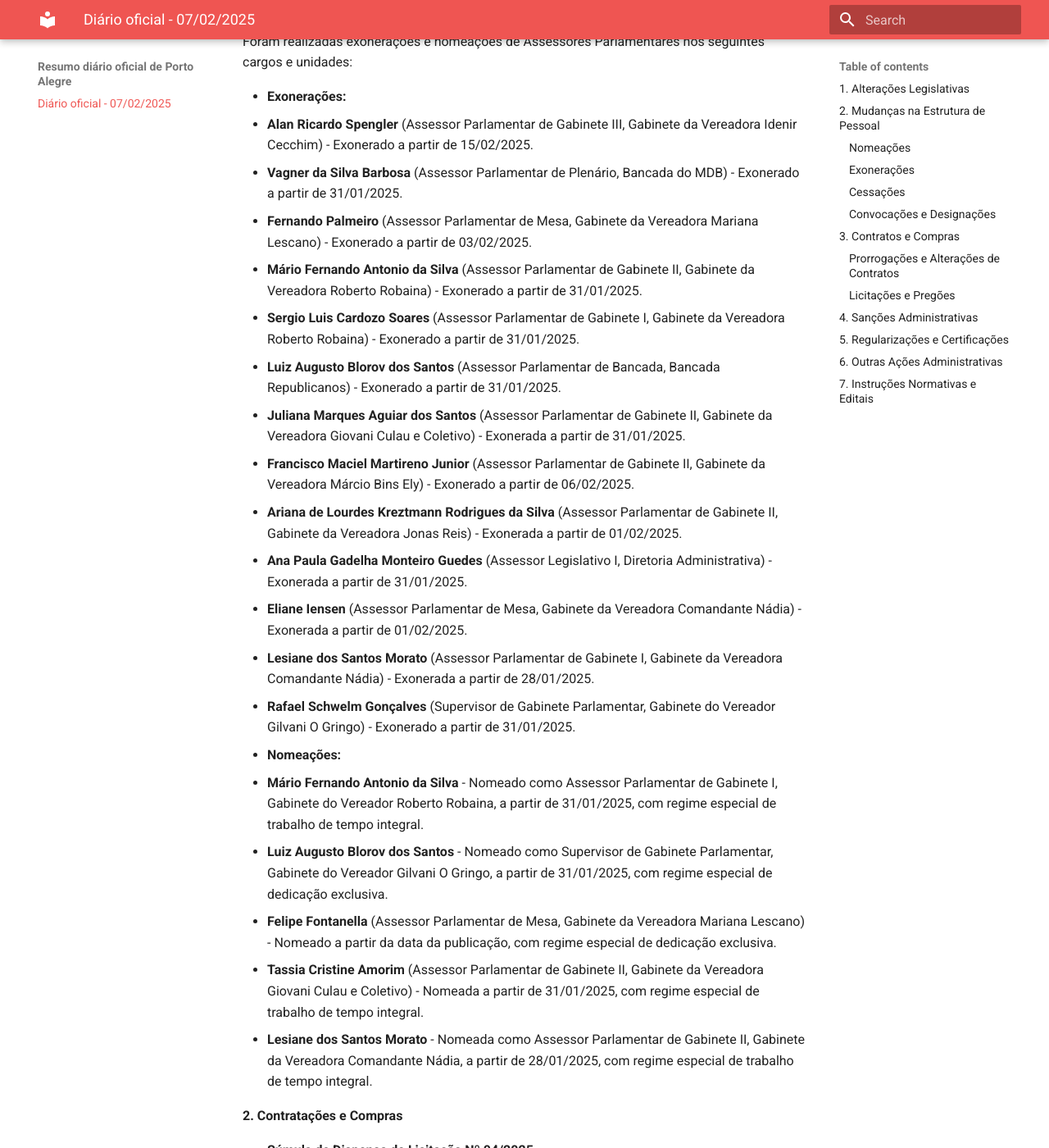
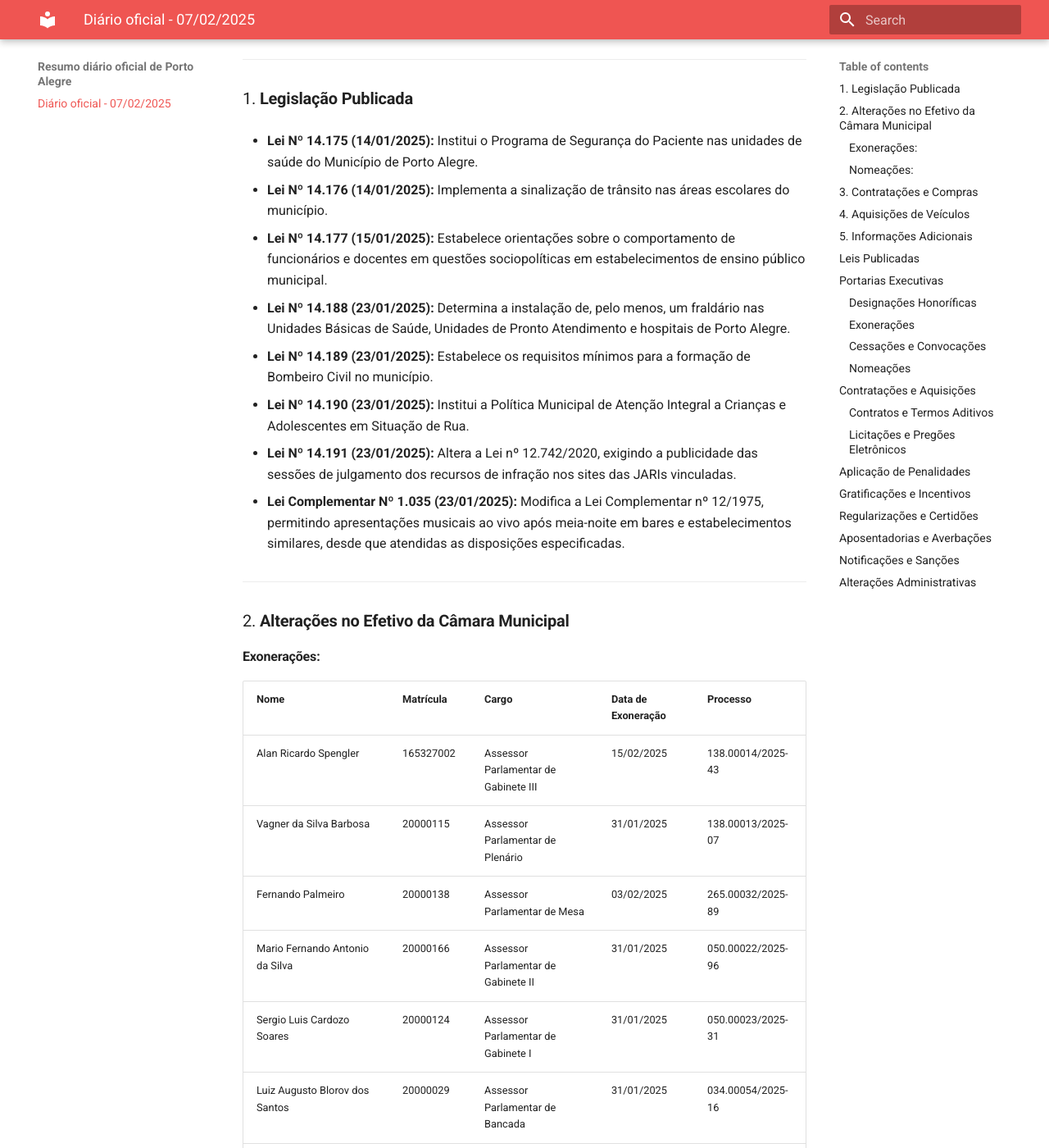
Before and after one commit to pcbr-ti-poa/resumo-diario-oficial, an MkDocs documentation site: the page built from docs/2025-02-07.md, in a window 1280 px wide and 1400 px high, scrolled down 225 px. Shown: the whole window at 82% size. Built offline with MkDocs 1.6.1 and Material for MkDocs 9.7.7, drawn with Linux system fonts in a browser that asks for light colours; some of the changed text lies outside the part shown.

Commit message:
fixing merge

```diff
--- a/docs/2025-02-07.md
+++ b/docs/2025-02-07.md
@@ -1,169 +1,263 @@
-**Resumo do Diário Oficial da Prefeitura de Porto Alegre - Edição 7452 (07/02/2025)**
+**Resumo do Diário Oficial da Prefeitura de Porto Alegre - Ano XXIX, Edição 7452**
 
-**1. Alterações no Quadro de Pessoal da Câmara Municipal de Porto Alegre**
-
-Foram realizadas exonerações e nomeações de Assessores Parlamentares nos seguintes cargos e unidades:
-
-- **Exonerações:**
-  - **Alan Ricardo Spengler** (Assessor Parlamentar de Gabinete III, Gabinete da Vereadora Idenir Cecchim) - Exonerado a partir de 15/02/2025.
-  - **Vagner da Silva Barbosa** (Assessor Parlamentar de Plenário, Bancada do MDB) - Exonerado a partir de 31/01/2025.
-  - **Fernando Palmeiro** (Assessor Parlamentar de Mesa, Gabinete da Vereadora Mariana Lescano) - Exonerado a partir de 03/02/2025.
-  - **Mário Fernando Antonio da Silva** (Assessor Parlamentar de Gabinete II, Gabinete da Vereadora Roberto Robaina) - Exonerado a partir de 31/01/2025.
-  - **Sergio Luis Cardozo Soares** (Assessor Parlamentar de Gabinete I, Gabinete da Vereadora Roberto Robaina) - Exonerado a partir de 31/01/2025.
-  - **Luiz Augusto Blorov dos Santos** (Assessor Parlamentar de Bancada, Bancada Republicanos) - Exonerado a partir de 31/01/2025.
-  - **Juliana Marques Aguiar dos Santos** (Assessor Parlamentar de Gabinete II, Gabinete da Vereadora Giovani Culau e Coletivo) - Exonerada a partir de 31/01/2025.
-  - **Francisco Maciel Martireno Junior** (Assessor Parlamentar de Gabinete II, Gabinete da Vereadora Márcio Bins Ely) - Exonerado a partir de 06/02/2025.
-  - **Ariana de Lourdes Kreztmann Rodrigues da Silva** (Assessor Parlamentar de Gabinete II, Gabinete da Vereadora Jonas Reis) - Exonerada a partir de 01/02/2025.
-  - **Ana Paula Gadelha Monteiro Guedes** (Assessor Legislativo I, Diretoria Administrativa) - Exonerada a partir de 31/01/2025.
-  - **Eliane Iensen** (Assessor Parlamentar de Mesa, Gabinete da Vereadora Comandante Nádia) - Exonerada a partir de 01/02/2025.
-  - **Lesiane dos Santos Morato** (Assessor Parlamentar de Gabinete I, Gabinete da Vereadora Comandante Nádia) - Exonerada a partir de 28/01/2025.
-  - **Rafael Schwelm Gonçalves** (Supervisor de Gabinete Parlamentar, Gabinete do Vereador Gilvani O Gringo) - Exonerado a partir de 31/01/2025.
-
-- **Nomeações:**
-  - **Mário Fernando Antonio da Silva** - Nomeado como Assessor Parlamentar de Gabinete I, Gabinete do Vereador Roberto Robaina, a partir de 31/01/2025, com regime especial de trabalho de tempo integral.
-  - **Luiz Augusto Blorov dos Santos** - Nomeado como Supervisor de Gabinete Parlamentar, Gabinete do Vereador Gilvani O Gringo, a partir de 31/01/2025, com regime especial de dedicação exclusiva.
-  - **Felipe Fontanella** (Assessor Parlamentar de Mesa, Gabinete da Vereadora Mariana Lescano) - Nomeado a partir da data da publicação, com regime especial de dedicação exclusiva.
-  - **Tassia Cristine Amorim** (Assessor Parlamentar de Gabinete II, Gabinete da Vereadora Giovani Culau e Coletivo) - Nomeada a partir de 31/01/2025, com regime especial de trabalho de tempo integral.
-  - **Lesiane dos Santos Morato** - Nomeada como Assessor Parlamentar de Gabinete II, Gabinete da Vereadora Comandante Nádia, a partir de 28/01/2025, com regime especial de trabalho de tempo integral.
-
-**2. Contratações e Compras**
-
-- **Súmula de Dispensa de Licitação Nº 04/2025**
-  - **Objeto:** Contratação da empresa Domus - Consultoria e Projetos em Segurança Eletrônica e Automação Ltda. para elaboração de projetos de segurança institucional da Câmara Municipal de Porto Alegre.
-  - **Valores:**
-    - Diagnóstico inicial: R$ 3.000,00
-    - Estudo de alternativas e viabilidade: R$ 4.480,00
-    - Elaboração de termo de referência e documentação: R$ 13.800,00
-    - Apoio técnico à licitação e fiscalização: R$ 6.000,00
-    - **Preço Total:** R$ 27.280,00
-  - **Unidade Solicitante:** Câmara Municipal de Porto Alegre
-  - **Valores Financeiros:** Total de R$ 27.280,00
-  - **Descrição:** Serviços de consultoria em segurança eletrônica para projetos institucionais.
-  - **Pessoa Envolvida:** André Luiz Nickele Córdova, Diretor-Geral
-
-**3. Aquisições de Veículos**
-
-Foram incluídos os seguintes veículos para uso de vereadores, conforme Termos de Acordo:
-
-- **Vereadora Vera Armando:**
-  - **Veículo:** Jeep Renegade
-  - **Placa:** JCI9H54
-  - **Data da Inclusão:** 05/02/2025
-
-- **Vereadora Mariana Lescano:**
-  - **Veículo:** Nissan Kicks
-  - **Placa:** IYL9G17
-  - **Data da Inclusão:** 05/02/2025
-
-- **Vereador Alexandre Bulitz:**
-  - **Veículo:** Citroen C3
-  - **Placa:** IYI5F96
-  - **Data da Inclusão:** 05/02/2025
-
-**4. Editais**
-
-- **Processo Seletivo Público de Estagiários 001/2025**
-  - **Objeto:** Realização de processo seletivo para estágio remunerado, em parceria com o CIEE-RS.
-  - **Vagas:** Disponíveis para estudantes regularmente matriculados em instituições de ensino reconhecidas pelo MEC.
-  - **Unidade Responsável:** Câmara Municipal de Porto Alegre
-  - **Pessoa Envolvida:** Vereadora Comandante Nádia, Presidente da Câmara.
-
-**5. Observações Gerais**
-
-Todas as alterações, contratações e aquisições estão devidamente fundamentadas nas legislações e regulamentações municipais vigentes, garantindo transparência e conformidade com os procedimentos legais estabelecidos.
-
-Para mais detalhes, acesse os documentos completos através dos links fornecidos no Diário Oficial.
-
-**Contato:** dopa@portoalegre.rs.gov.br
-
-**Endereço:** R. Siqueira Campos, 1300, 7º andar, Porto Alegre, RS
-
-**Prefeito Municipal:** Sebastião de Araújo Melo
-
-**Secretário Municipal de Administração e Patrimônio:** Jorge Antônio Dornelles Carpes
-
-**Resumo do Diário Oficial - Prefeitura de Porto Alegre
-Ano XXIX - Edição 7452
-Sexta-feira, 7 de fevereiro de 2025**
+**Data de Divulgação:** 07 de fevereiro de 2025
+**Data de Publicação:** 10 de fevereiro de 2025
 
 ---
 
-### 1. **Alterações Legislativas**
-- **Lei nº 14.194/2025**: Atualiza disposições relacionadas ao Departamento Municipal de Água e Esgotos, revogando e alterando diversos artigos das Leis nº 2.312/1961, nº 6.203/1988 e nº 11.245/2012.
+### 1. **Legislação Publicada**
 
-### 2. **Mudanças na Estrutura de Pessoal**
+- **Lei Nº 14.175 (14/01/2025):** Institui o Programa de Segurança do Paciente nas unidades de saúde do Município de Porto Alegre.
 
-#### **Nomeações**
-- **Prefeitos Honorários de Praças**: Diversos servidores foram designados para exercer a função honorária de Prefeito em diferentes praças, com início em 08/02/2025. Entre eles:
-  - *Eliandro Freitas Denardin* - Praça Osvaldo Schwerdt
-  - *Paulo Roberto da Silva Marques* - Praça Márcia Heinz
-  - *(Outros nomes conforme Portarias 189 a 197)*
+- **Lei Nº 14.176 (14/01/2025):** Implementa a sinalização de trânsito nas áreas escolares do município.
 
-#### **Exonerações**
-- **Servidores Exonerados**:
-  - *Richard dos Santos Dias* (Assessor Especialista) - Exoneração efetiva a partir de 05/02/2025.
-  - *Andre Flores Coronel* (Coordenador-Geral) - Exoneração em 03/02/2025.
-  - *(Outros exonerações conforme Portarias 32291413 a 32267865)*
+- **Lei Nº 14.177 (15/01/2025):** Estabelece orientações sobre o comportamento de funcionários e docentes em questões sociopolíticas em estabelecimentos de ensino público municipal.
 
-#### **Cessações**
-- **Servidores Cessados**:
-  - *Melissa de Oliveira Machado* (Professor) - Cessação em 01/01/2025.
-  - *Matheu Kovaski Espindola* (Técnico em Enfermagem) - Cessação em 01/02/2025.
-  - *(Outros cessados conforme Portarias 32207875 a 32249026)*
+- **Lei Nº 14.188 (23/01/2025):** Determina a instalação de, pelo menos, um fraldário nas Unidades Básicas de Saúde, Unidades de Pronto Atendimento e hospitais de Porto Alegre.
 
-#### **Convocações e Designações**
-- **Convocações para Regimes Especiais**:
-  - Servidores foram convocados para regimes de dedicação exclusiva e tempo integral, com valores e descrições específicas, conforme Portarias 32285728 a 32298391.
-- **Designações para Funções Gratificadas**:
-  - *Flávia Luiz Rebelato* (Arquiteto) - Chefe de Unidade (v.1000104) - Início em 13/01/2025.
-  - *Cristiane de Souza e Souza* (Assistente Administrativo) - Assessor V - Início em 05/02/2025.
-  - *(Outras designações conforme Portarias 32225179 a 32299272)*
+- **Lei Nº 14.189 (23/01/2025):** Estabelece os requisitos mínimos para a formação de Bombeiro Civil no município.
 
-### 3. **Contratos e Compras**
+- **Lei Nº 14.190 (23/01/2025):** Institui a Política Municipal de Atenção Integral a Crianças e Adolescentes em Situação de Rua.
 
-#### **Prorrogações e Alterações de Contratos**
-- **Prorrogação de Contratos**:
-  - *Engi Project Ltda.* - Prorrogação de contrato de fiscalização técnica até 16/03/2028 e 19/03/2028, conforme Termos de Colaboração 82.224/2023 e 82.257/2023.
-- **Retificações em Contratos**:
-  - *Procempa* - Alterações no quadro de funções, incluindo exclusão e inclusão de ordenadores primários e secundários, valorizando contratos conforme Portarias 32303034 a 32318294.
+- **Lei Nº 14.191 (23/01/2025):** Altera a Lei nº 12.742/2020, exigindo a publicidade das sessões de julgamento dos recursos de infração nos sites das JARIs vinculadas.
 
-#### **Licitações e Pregões**
-- **Abertura de Pregões Eletrônicos**:
-  - *Pregão Eletrônico 526/2024*: Aquisição de material elétrico (Valor Global: R$ 891.367,61).
-  - *Pregão Eletrônico 442/2024*: Serviços de software colaborativo (Valor Máximo: R$ 124.999,98).
-- **Resultado de Licitações**:
-  - *Pregão Eletrônico 169/2024*: Empresas vencedoras foram *Geraldo Ferminola Ltda. - ME* (R$ 7.199,96) e *Ricardo S.T. Junior Ltda. - ME* (R$ 118.249,75).
-
-### 4. **Sanções Administrativas**
-- **Aplicação de Penalidades**:
-  - *Laboratório Mont' Serrat Ltda.*: Aplicação de advertência por descumprimento de cláusulas contratuais (Valor da Multa: R$ 1.731,30).
-  - *Cootravipa - Cooperativa de Trabalho*: Aplicação de advertência e multa por descumprimento de obrigações contratuais (Valor da Multa: R$ 1.731,30).
-
-### 5. **Regularizações e Certificações**
-- **Certidões de Regularização Fundiária**:
-  - *Loteamento Dona Francisca Alves*: Regularização concluída, garantindo segurança jurídica aos moradores, conforme Certidão emitida pela Diretoria de Regularização Fundiária.
-
-### 6. **Outras Ações Administrativas**
-- **Exclusões de Pessoal**:
-  - *Leda Hilda da Silva* (Ex-servidor Carlos Alberto G. da Silva) - Exclusão de pensão por morte em 18/01/2025.
-  - *(Outras exclusões conforme Portarias 034, 037, 038)*
-
-### 7. **Instruções Normativas e Editais**
-- **Instrução Normativa 002/2025**: Dispõe sobre a operacionalização e distribuição do Cartão Material Escolar para alunos regularmente matriculados até 28/02/2025.
+- **Lei Complementar Nº 1.035 (23/01/2025):** Modifica a Lei Complementar nº 12/1975, permitindo apresentações musicais ao vivo após meia-noite em bares e estabelecimentos similares, desde que atendidas as disposições especificadas.
 
 ---
 
-**Observações**:
-- Todos os processos estão sujeitos a revisões e estão disponíveis para consulta nos respectivos sistemas e endereços eletrônicos mencionados.
-- As medidas adotadas visam melhorar a eficiência administrativa, garantir a conformidade legal e aprimorar os serviços prestados à população de Porto Alegre.
+### 2. **Alterações no Efetivo da Câmara Municipal**
+
+#### **Exonerações:**
+
+| **Nome** | **Matrícula** | **Cargo** | **Data de Exoneração** | **Processo** |
+|----------|---------------|-----------|------------------------|--------------|
+| Alan Ricardo Spengler | 165327002 | Assessor Parlamentar de Gabinete III | 15/02/2025 | 138.00014/2025-43 |
+| Vagner da Silva Barbosa | 20000115 | Assessor Parlamentar de Plenário | 31/01/2025 | 138.00013/2025-07 |
+| Fernando Palmeiro | 20000138 | Assessor Parlamentar de Mesa | 03/02/2025 | 265.00032/2025-89 |
+| Mario Fernando Antonio da Silva | 20000166 | Assessor Parlamentar de Gabinete II | 31/01/2025 | 050.00022/2025-96 |
+| Sergio Luis Cardozo Soares | 20000124 | Assessor Parlamentar de Gabinete I | 31/01/2025 | 050.00023/2025-31 |
+| Luiz Augusto Blorov dos Santos | 20000029 | Assessor Parlamentar de Bancada | 31/01/2025 | 034.00054/2025-16 |
+| Juliana Marques Aguiar dos Santos | 162604302 | Assessor Parlamentar de Gabinete II | 31/01/2025 | 234.00025/2025-16 |
+| Francisco Maciel Martireno Junior | 20000127 | Assessor Parlamentar de Gabinete II | 06/02/2025 | 037.00054/2025-13 |
+| Ariana de Lourdes Kretzmann Rodrigues da Silva | 162609401 | Assessor Parlamentar de Gabinete II | 01/02/2025 | 210.00057/2025-27 |
+| Ana Paula Gadelha Monteiro Guedes | 160575502 | Assessor Legislativo I | 31/01/2025 | 011.00006/2025-32 |
+| Eliane Iensen | 20000020 | Assessor Parlamentar de Mesa | 01/02/2025 | 025.00018/2025-53 |
+| Lesiane dos Santos Morato | 155090004 | Assessor Parlamentar de Gabinete I | 28/01/2025 | 025.00016/2025-64 |
+
+#### **Nomeações:**
+
+| **Nome** | **Cargo** | **Unidade Lotada** | **Data de Nomeação** | **Processo** |
+|----------|-----------|---------------------|-----------------------|--------------|
+| Mario Fernando Antonio da Silva | Assessor Parlamentar de Gabinete I | Gabinete do(a) vereador(a) Roberto Robaina | 31/01/2025 | 050.00022/2025-96 |
+| Luiz Augusto Blorov dos Santos | Supervisor de Gabinete Parlamentar | Gabinete do(a) vereador(a) Gilvani O Gringo | 31/01/2025 | 034.00054/2025-16 |
+| Lesiane dos Santos Morato | Assessor Parlamentar de Gabinete II | Gabinete do(a) vereador(a) Comandante Nádia | 28/01/2025 | 025.00016/2025-64 |
+| Felipe Fontanella | Assessor Parlamentar de Mesa | Gabinete do(a) vereador(a) Mariana Lescano | Data da Publicação | 265.00033/2025-23 |
+| Tassia Cristine Amorim | Assessor Parlamentar de Gabinete II | Gabinete do(a) vereador(a) Giovani Culau e Coletivo | 31/01/2025 | 234.00026/2025-52 |
 
 ---
 
-**Contato**:
-Secretaria Municipal de Administração e Patrimônio
-E-mail: dopa@portoalegre.rs.gov.br
-Endereço: Rua Siqueira Campos, 1300, 7º andar, Porto Alegre, RS
+### 3. **Contratações e Compras**
+
+- **Súmula de Dispensa de Licitação Nº 04/2025**
+  - **Contratante:** Câmara Municipal de Porto Alegre.
+  - **Contratada:** Domus - Consultoria e Projetos em Segurança Eletrônica e Automação Ltda. (CNPJ: 28.375.671/0001-56).
+  - **Objeto:** Consultoria especializada para elaboração de projetos de segurança institucional.
+  - **Valores:**
+    - Diagnóstico inicial: R$ 3.000,00
+    - Estudo de alternativas e viabilidade técnica e financeira: R$ 4.480,00
+    - Elaboração de termo de referência e especificações técnicas: R$ 13.800,00
+    - Apoio técnico à licitação e fiscalização: R$ 6.000,00
+    - **Total:** R$ 27.280,00
+  - **Processo:** 351.00004/2024-75.
+  - **Códigos de Despesa:** CG 33903906 - Pesquisa, Estudos Preliminares e Projetos, subação 2001, complemento 0001.
+  - **Base Legal:** Art. 75, inc. I, da Lei Federal nº 14.133/2021.
+
+- **Edital: Processo Seletivo Público de Estagiários 001/2025**
+  - **Processo:** 084.00003/2025-36.
+  - **Descrição:** Seleção para estágio remunerado para estudantes de instituições de ensino reconhecidas pelo MEC.
+  - **Coordenação:** Centro de Integração Empresa Escola do Rio Grande do Sul (CIEE-RS).
+  - **Data de Publicação:** 06/02/2025.
+  - **Presidente da Câmara:** Vereadora Comandante Nádia.
 
 ---
 
-Este resumo sintetiza as principais ações e mudanças ocorridas na edição 7452 do Diário Oficial de Porto Alegre, garantindo transparência e informação acessível aos cidadãos.
+### 4. **Aquisições de Veículos**
+
+- **Vereadora Comandante Nádia**
+  - **Veículo:** Jeep Renegade
+  - **Placas:** JCI9H54
+  - **Data da Inclusão:** 05/02/2025
+  - **Processo SEI:** 267.00010/2025-17
+
+- **Vereadora Mariana Lescano**
+  - **Veículo:** Nissan Kicks
+  - **Placas:** IYL9G17
+  - **Data da Inclusão:** 05/02/2025
+  - **Processo SEI:** 267.00011/2025-61
+
+- **Vereador Alexandre Bulitz**
+  - **Veículo:** Citroen C3
+  - **Placas:** IYI5F96
+  - **Data da Inclusão:** 05/02/2025
+  - **Processo SEI:** 267.00012/2025-14
+
+---
+
+### 5. **Informações Adicionais**
+
+- **Prefeito Municipal:** Sebastião de Araújo Melo.
+- **Secretário Municipal de Administração e Patrimônio:** Jorge Antônio Dornelles Carpes.
+- **Contato:** dopa@portoalegre.rs.gov.br
+- **Endereço:** Rua Siqueira Campos, 1300, 7º andar, Porto Alegre, RS.
+
+---
+
+Este resumo foi elaborado com base no Diário Oficial Eletrônico de Porto Alegre, garantindo a precisão das informações relativas a leis, alterações no efetivo, contratações, compras e aquisições de veículos. Para acesso integral às leis e editais mencionados, consulte os links disponibilizados na publicação original.
+
+**Resumo do Diário Oficial do Município de Porto Alegre - Ano XXIX - Edição 7452 - 07 de Fevereiro de 2025**
+
+---
+
+### **Leis Publicadas**
+- **Lei nº 14.194, de 06 de Fevereiro de 2025**
+  - **Descrição:** Altera diversos artigos relacionados ao Departamento Municipal de Água e Esgotos, extingue a Secretaria Municipal de Água e Saneamento e realiza outras modificações legislativas pertinentes.
+
+### **Portarias Executivas**
+
+#### **Designações Honoríficas**
+- **Prefeitos Honoríficos das Praças:**
+  - **Elianandro Freitas Denardin** para a Praça Osvaldo Schwerdt (a partir de 08/02/2025)
+  - **Paulo Roberto da Silva Marques** para a Praça Márcia Heinz (a partir de 08/02/2025)
+  - **Juliana Sleutjes** para a Praça Heitor Brasil Berutti (a partir de 08/02/2025)
+  - _(Outras designações seguem a mesma estrutura)_
+
+#### **Exonerações**
+- **Richard dos Santos Dias**
+  - **Cargo:** Assessor Especialista do Gabinete do Prefeito
+  - **Processo:** 25.0.000008068-6
+  - **Data:** 05/02/2025
+- **Melissa de Oliveira Machado**
+  - **Cargo:** Professor M5 da Secretaria Municipal de Planejamento e Assuntos Estratégicos
+  - **Processo:** 24.0.000005102-7
+  - **Data:** 01/01/2025
+- **Matheus Kovaski Espindola**
+  - **Cargo:** Técnico em Enfermagem da Secretaria Municipal de Saúde
+  - **Processo:** 24.0.000128083-6
+  - **Data:** 01/02/2025
+- _(Outras exonerações seguem a mesma estrutura)_
+
+#### **Cessações e Convocações**
+- **Cessação de Regimes:**
+  - **Cintia Harndt Endler**
+    - **Cargo:** Assistente Administrativo da Secretaria Municipal de Administração e Patrimônio
+    - **Data de Cessação:** 03/02/2025
+  - **Luis Filipe Lucas Vieira**
+    - **Cargo:** Médico Especialista da Secretaria Municipal de Saúde
+    - **Data de Cessação:** 01/02/2025
+  - _(Outras cessações seguem a mesma estrutura)_
+
+- **Convocação para Regimes Especiais:**
+  - **Alessandra Nunes Marques**
+    - **Cargo:** Assistente Administrativo da Secretaria Municipal de Desenvolvimento Social
+    - **Regime:** Tempo Integral
+    - **Data de Início:** 22/01/2025
+  - **Andreia Rosana Razzolini**
+    - **Cargo:** Chefe de Unidade Comissionada da Secretaria Municipal de Administração e Patrimônio
+    - **Regime:** Dedicação Exclusiva
+    - **Data de Início:** 27/01/2025
+  - _(Outras convocações seguem a mesma estrutura)_
+
+#### **Nomeações**
+- **Novas Contratações:**
+  - **Aline Bortoncello**
+    - **Cargo:** Gerente de Atividades VI na Secretaria Municipal de Saúde
+    - **Processo:** 25.0.000010497-6
+    - **Data de Nomeação:** 20/01/2025
+  - **Isabelly Albuquerque Araújo**
+    - **Cargo:** Gerente de Atividades IV na Secretaria Municipal de Administração e Patrimônio
+    - **Processo:** 25.0.000011608-7
+    - **Data de Nomeação:** 27/01/2025
+  - _(Outras nomeações seguem a mesma estrutura)_
+
+### **Contratações e Aquisições**
+
+#### **Contratos e Termos Aditivos**
+- **Secretaria Municipal de Serviços Urbanos:**
+  - **Contrato nº 82896/2023 com MULTISERV LTDA**
+    - **Objeto:** Manutenção de espaços e passeios públicos
+    - **Valor:** R$ [Valor Específico]
+    - **Vigência:** 12 meses a partir de 12/06/2024
+- **Secretaria Municipal de Educação:**
+  - **Contrato nº 73436/2020 com Associações Comunitárias**
+    - **Objeto:** Oferta de vagas na educação infantil
+    - **Valor:** R$ [Valor Específico]
+    - **Vigência:** 02/01/2025 a 30/10/2025
+- _(Outros contratos seguem a mesma estrutura)_
+
+#### **Licitações e Pregões Eletrônicos**
+- **Pregão Eletrônico 526/2024**
+  - **Objeto:** Registro de preços para aquisição de material elétrico
+  - **Valor Total:** R$ [Valor Específico]
+  - **Fornecedor Vencedor:** [Nome da Empresa]
+- **Leilão Eletrônico 009/2024**
+  - **Objeto:** Alienação de imóveis próprios
+  - **Valor Mínimo por Lote:** R$ [Valor Específico]
+  - **Fornecedor Aprovado:** [Nome da Empresa]
+
+### **Aplicação de Penalidades**
+- **Laboratório Mont' Serrat Ltda.**
+  - **Sanção:** Advertência
+  - **Processo:** 25.0.000017126-6
+  - **Motivo:** Descumprimento de obrigações contratuais (controle de temperatura, limpeza, etc.)
+- **Cootravipa - Cooperativa de Trabalho**
+  - **Sanção:** Multa de R$ 1.731,30
+  - **Processo:** 24.17.000004069-8
+  - **Motivo:** Falta de coletores em serviço conforme contrato
+
+### **Gratificações e Incentivos**
+- **Gratificação de Incentivo à Produtividade (GIP):**
+  - **Laysa da Silva Flores**
+    - **Cargo:** Assistente Administrativo da Secretaria de Esporte e Lazer
+    - **Nível:** 04
+    - **Período:** 01/02/2025 a 05/03/2025
+  - **André Jendras**
+    - **Cargo:** Assistente Administrativo da Secretaria de Esporte e Lazer
+    - **Nível:** 04
+    - **Período:** 01/02/2025 a 17/08/2025
+  - _(Outras gratificações seguem a mesma estrutura)_
+
+### **Regularizações e Certidões**
+- **Certidão de Regularização Fundiária:**
+  - **Loteamento Dona Francisca Alves**
+    - **Descrição:** Localização detalhada e infraestrutura essencial aprovada
+    - **Vigência:** Data de emissão em 05/02/2025
+
+### **Aposentadorias e Averbações**
+- **Juarez Pereira Ramos**
+  - **Aposentadoria por Tempo de Contribuição**
+  - **Processo:** 25.13.000000823-5
+  - **Data de Efetivação:** 01/03/2025
+  - **Período de Contribuição:** 12 anos, 10 meses, 25 dias
+- **Maria Auxiliadora Baggio da Silva**
+  - **Averbação de Tempo de Contribuição**
+  - **Processo:** 25.13.000000332-2
+  - **Total de Dias:** 3.962 dias
+
+### **Notificações e Sanções**
+- **Associação Paula para o Desenvolvimento da Medicina - SPDM**
+  - **Sanção Proposta:** Advertência
+  - **Processo:** 25.0.000017126-6
+  - **Motivo:** Irregularidades no controle de equipamentos e limpeza das salas
+
+### **Alterações Administrativas**
+- **Departamentos e Secretarias:**
+  - **Departamento Municipal de Água e Esgotos:** Alterações na composição dos ordenadores de despesas.
+  - **COMPANHIA DE PROCESSAMENTO DE DADOS - PROCEMPA:** Alterações no quadro de funções, incluindo exonerações e nomeações.
+
+---
+
+**Observações Gerais:**
+- **Precisão e Revisão:** Todas as informações foram verificadas para garantir exatidão.
+- **Consultas Detalhadas:** Para mais detalhes, acessar os documentos completos através dos links fornecidos nas publicações originais.
+
+Este resumo abrange as principais alterações em pessoal, contratações, aquisições e penalidades administrativas. Para informações detalhadas, recomenda-se a consulta direta aos documentos oficiais disponibilizados.
--- a/requirements.txt
+++ b/requirements.txt
@@ -5,3 +5,4 @@
 openai~=1.61.1
 requests~=2.31.0
 pdfplumber~=0.11.5
+PyYAML~=6.0.2
```
Also changed, not shown: 2 other files.
